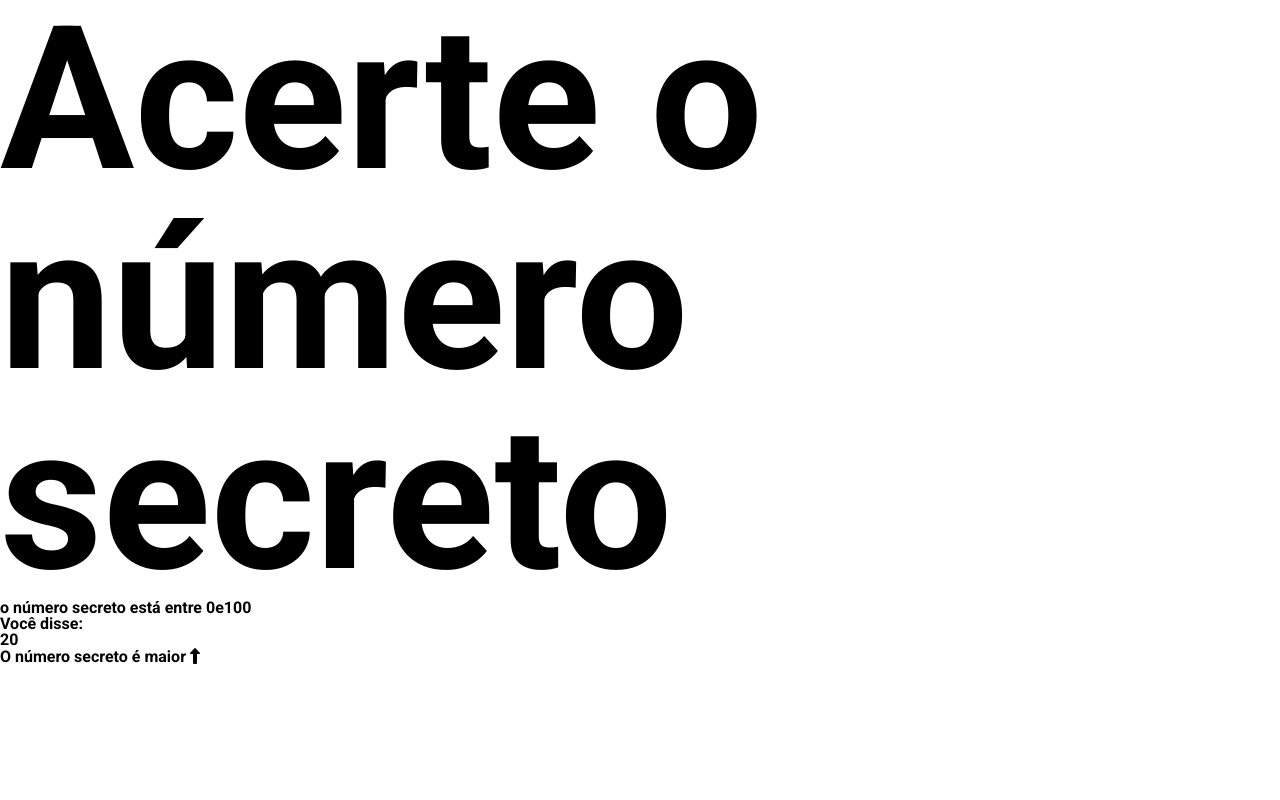
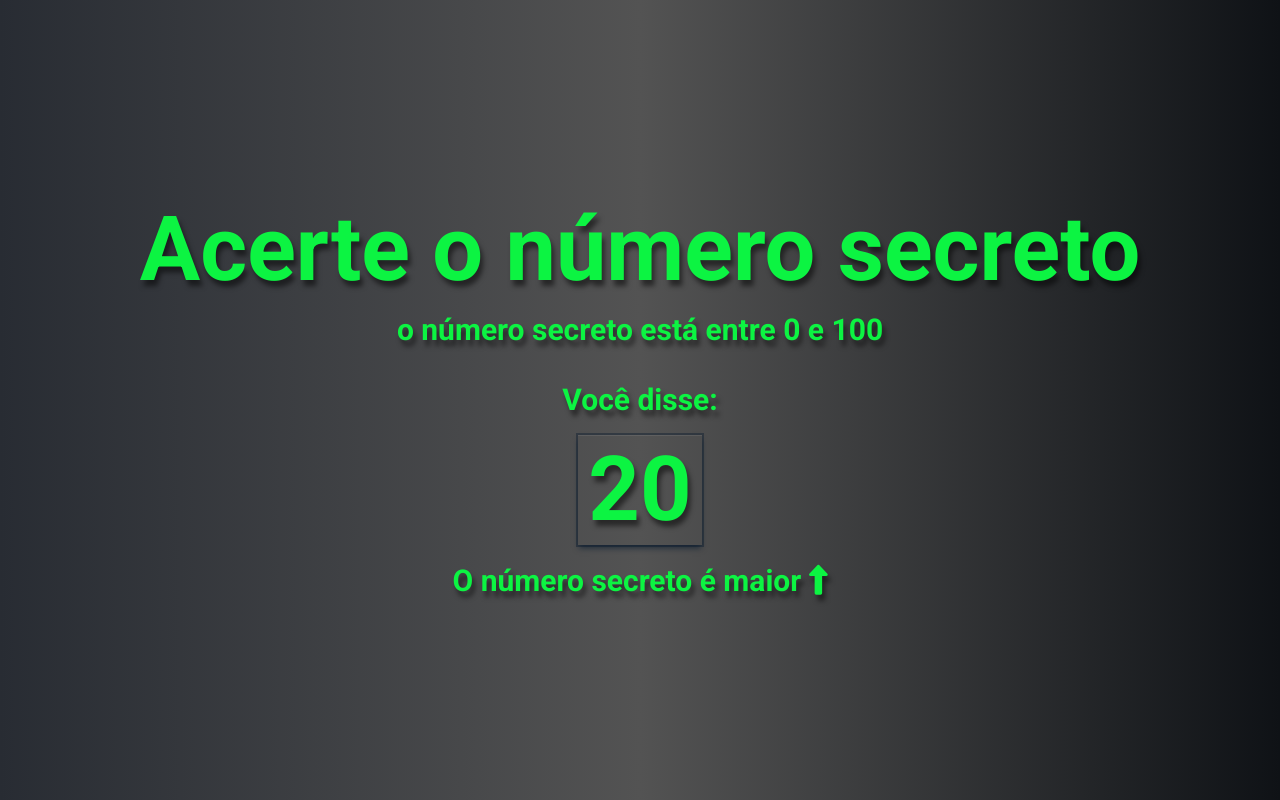
Before and after one commit to livehass/Reconhecimento-de-voz-javascript, a plain HTML site: page index.html in a window 1280 px wide. Drawn offline with nearby package versions, Linux system fonts and the light colour scheme.

Commit message:
css done

```diff
--- a/index.html
+++ b/index.html
@@ -11,14 +11,11 @@
 </head>
 <body>
     <h1>Acerte o número secreto</h1>
-    <h3>o número secreto está entre <span id="menor-valor">0</span>e<span id="maior-valor">100</span></h3>
-
-    <div id="chute" class="mensagem">
+    <h3>o número secreto está entre <span id="menor-valor">0 </span>e<span id="maior-valor"> 100</span></h3>
+    <div id="chute" class="mensagem"></div>
         <div>Você disse:</div>
         <span class="box">20</span>
         <div>O número secreto é maior <i class="fa-solid fa-up-long fa-bounce"></i> </div>
-
-
     </div>
 </body>
 </html>
--- a/style.css
+++ b/style.css
@@ -1,16 +1,49 @@
 @import url('https://fonts.googleapis.com/css2?family=Roboto:wght@100;400;500;700&display=swap');
 
 :root {
-    --primary-font:  'Roboto';
-    --primary-color: #0aa1dd;
-    --background-color: #e8f9fd;
+    --primary-font:     'Roboto';
+    --primary-colr:     #0cf442;
+    --background-colr:  linear-gradient(90deg, rgba(40,44,51,1) 0%, rgba(83,83,83,1) 50%, rgba(15,18,22,1) 100%);
+    --shadow-colr:      rgba(0, 0, 0, 0.507) 3px 6px 5px;
+    --shadow-box-:      rgba(6, 24, 44, 0.4) 0px 0px 0px 2px, rgba(6, 24, 44, 0.65) 0px 4px 6px -1px, rgba(255, 255, 255, 0.08) 0px 1px 0px inset;
+    --start-size1:      1em;
+    --startpxsize:      10px;
 }
+
 body {
+    background: var(--background-colr);
     font-family: var(--primary-font);
     font-weight: 700;
-    font-size: 24;
+    font-size: calc(var(--startpxsize) * 3);
+    color: var(--primary-colr);
+    min-height: 100vh;
+    display: flex;
+    flex-direction: column;
+    align-items: center;
+    justify-content: center;
+    margin: 0;
+
+
+
 }
-
+div , h1, h3, span {
+    text-shadow: var(--shadow-colr);
+}
 h1 {
-    font-size: 200px;
+    font-size: calc(var(--start-size1) * 3);
 }
+h3 {
+    font-size: var(--start-size1);
+    margin-top: calc(var(--startpxsize) * 2);
+}
+.mensagem {
+    font-size: 1.5em;
+    margin-top: calc(var(--startpxsize) * 4);
+}
+.box {
+    box-shadow: var(--shadow-box-);
+    display: inline-block;
+    font-size: calc(var(--start-size1) * 3);
+    padding: var(--startpxsize);
+    margin: calc(var(--startpxsize) * 2);
+}
```
